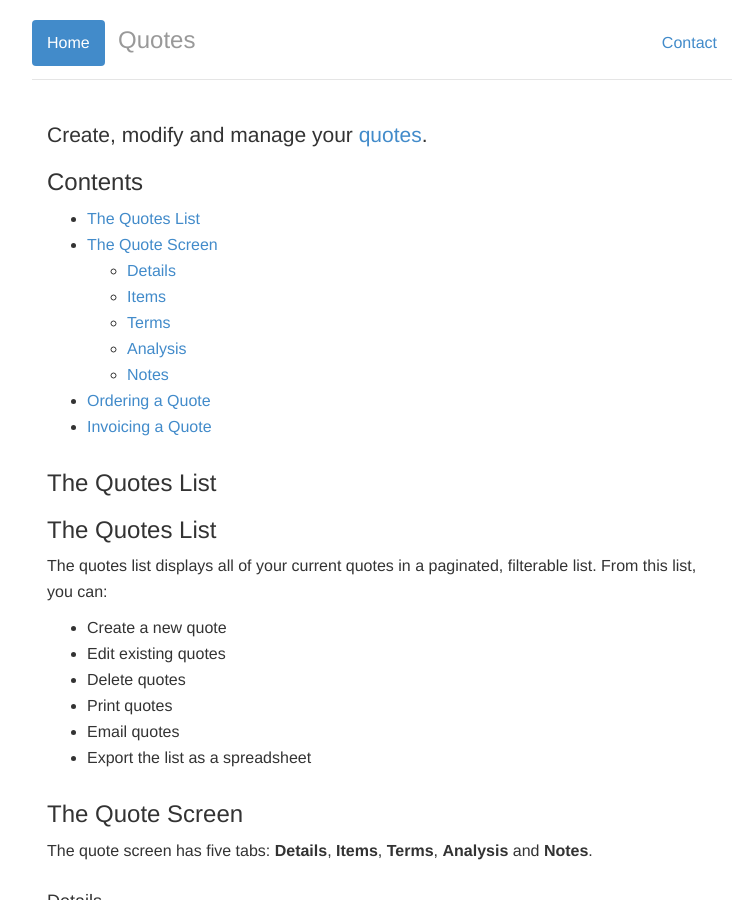
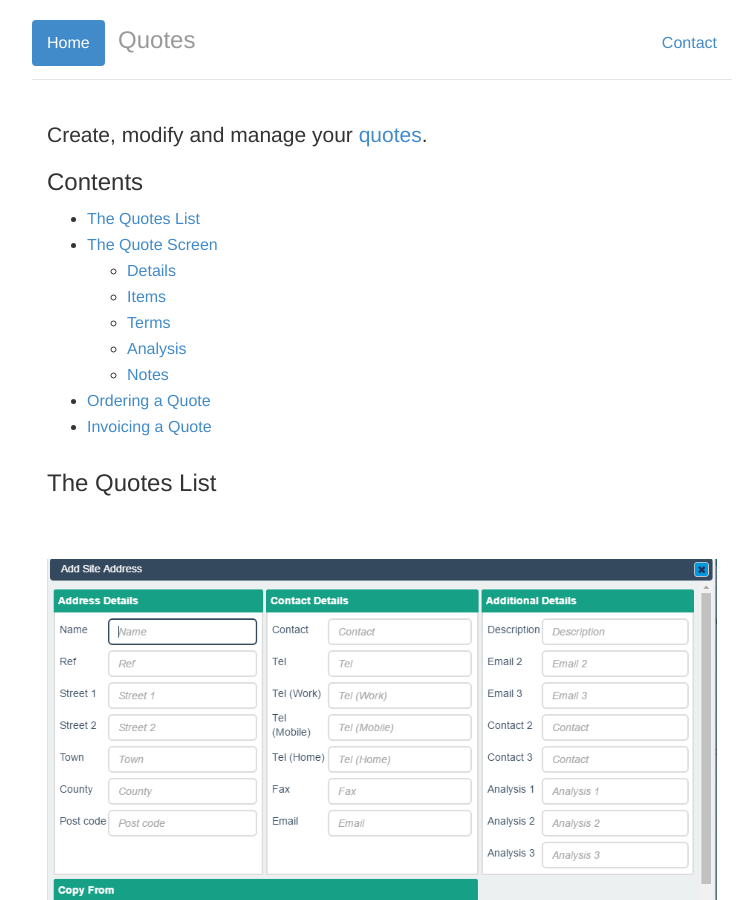
Before and after one commit to JNCSolutions/ConstructionManagerDocs, a Jekyll site: the page built from quotes.html, in a window 1280 px wide and 900 px high. Shown: the whole window, without its empty margins (258-1006 px from the left). Built offline with Jekyll 4.4.1, drawn with Linux system fonts in a browser that asks for light colours.

Commit message:
Update quotes.html

```diff
--- a/quotes.html
+++ b/quotes.html
@@ -27,7 +27,8 @@ title: Quotes
 
   <div id="the-quotes-list" class="col-lg-12">
     <h3>The Quotes List</h3>
-     <h3>The Quotes List</h3>
+     <br><br>
+      <img src="img/New Customer.png" style="width: 100%;">
 
     <p>The quotes list displays all of your current quotes in a paginated, filterable list. From this list, you can:</p>
 
```
